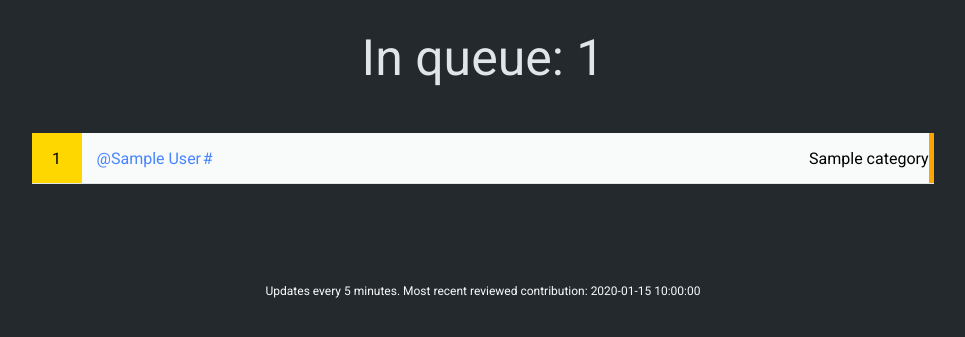
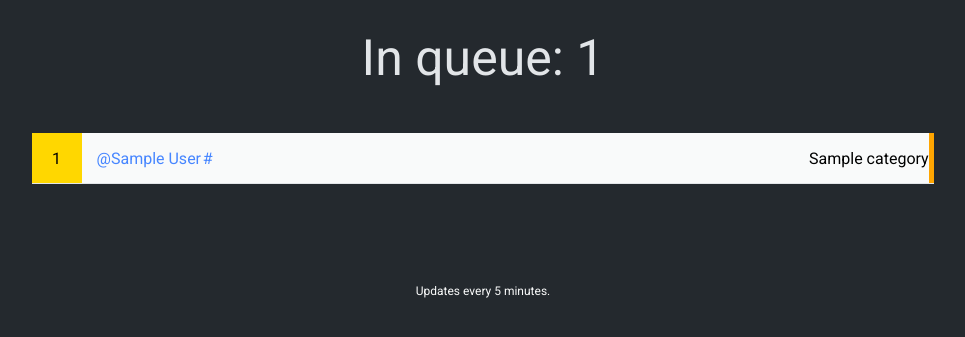
Before and after one commit to amosbastian/utopian.rocks, a Flask app: page /queue in a window 1280 px wide. Shown: the top 337 px of the page, without its empty margins (157-1122 px from the left). Run offline with Flask 2, Linux system fonts and the light colour scheme; a database or web service that is not in the repository returns one stand-in record (values such as "Sample title").

Commit message:
Remove footer text

```diff
--- a/utopian/app.py
+++ b/utopian/app.py
@@ -517,14 +517,10 @@ def queue():
             invalid.append(contribution)
             contribution["valid_age"] = False
 
-    recent = sorted(
-        pending, key=lambda x: x["created"], reverse=True)[0]["created"]
-
     valid = sorted(valid, key=lambda x: x["score"], reverse=True)
     invalid = sorted(invalid, key=lambda x: x["score"], reverse=True)
 
-    return render_template(
-        "queue.html", contributions=(valid + invalid), last_updated=recent)
+    return render_template("queue.html", contributions=(valid + invalid))
 
 
 def main():
--- a/utopian/templates/queue.html
+++ b/utopian/templates/queue.html
@@ -180,7 +180,7 @@ a:hover {
   {% endfor %}
 </div>
 <div class="footer">
-  Updates every 5 minutes. Most recent reviewed contribution: {{last_updated}}
+  Updates every 5 minutes.
 </div>
 </body>
 </html>
```
